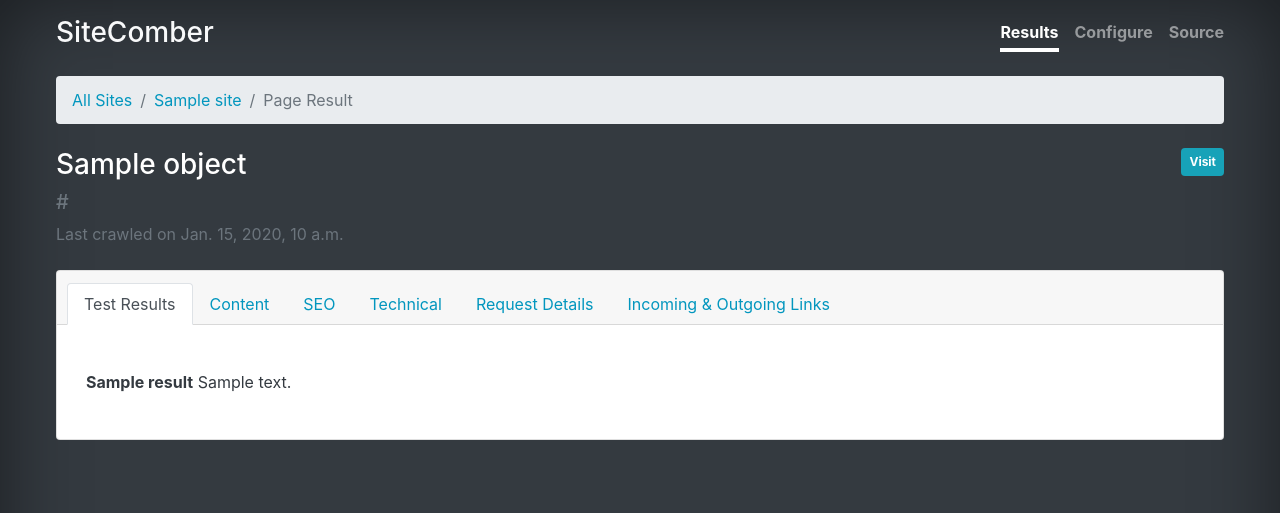
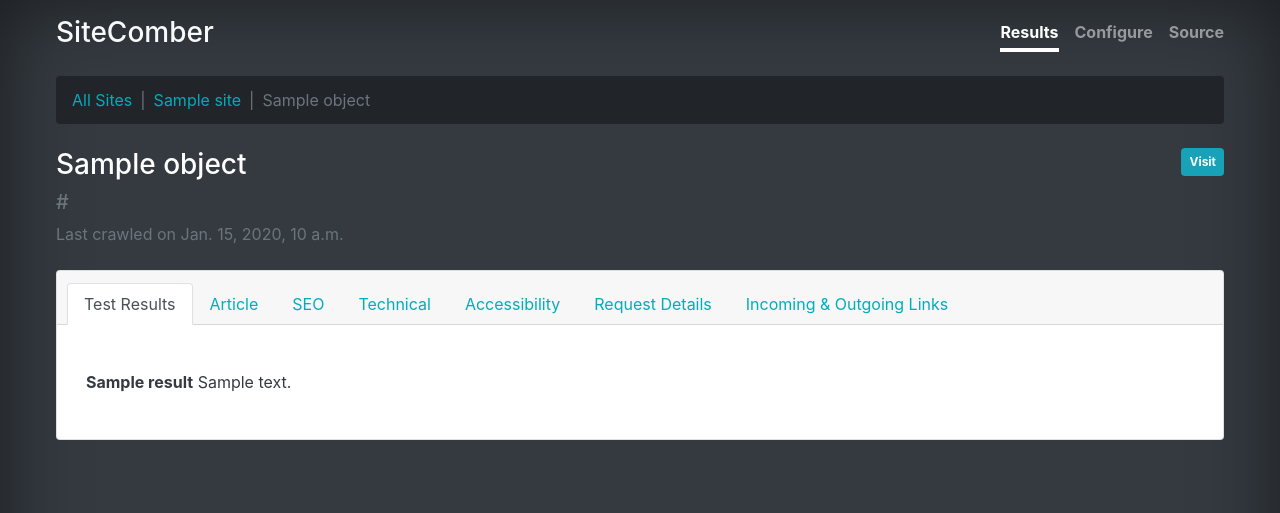
Before and after one commit to ninapavlich/sitecomber, a Django app: template sitecomber/apps/results/templates/results/pageresult_detail.html in a window 1280 px wide. Shown: the top 513 px of the page. Run offline with Django 3.2, Linux system fonts and the light colour scheme; the template is opened without the code that fills it: most values are stand-ins (such as "Sample title", 1, 10 or a date in 2020); parts of the project's set-up code (start-up, migrations or seed data) failed here and were passed over; some libraries are stand-ins or nearby versions.

Commit message:
minor optimizations

```diff
--- a/frontend/styles/_ui.scss
+++ b/frontend/styles/_ui.scss
@@ -1,3 +1,9 @@
+.breadcrumb{
+  background: $gray-900;
+}
+.breadcrumb-item + .breadcrumb-item::before{
+  content:"|";
+}
 dl{
   display: block;
   padding: 1em;
--- a/frontend/styles/_vars.scss
+++ b/frontend/styles/_vars.scss
@@ -36,7 +36,7 @@
   $grays
 );
 
-$blue:    #0296be !default;
+$blue:    #00adba !default;
 $indigo:  #6610f2 !default;
 $purple:  #6f42c1 !default;
 $pink:    #e83e8c !default;
--- a/sitecomber/apps/config/models.py
+++ b/sitecomber/apps/config/models.py
@@ -68,6 +68,7 @@
 
     @cached_property
     def page_results(self):
+        # TODO -- optimize with prefetch
         return PageResult.objects.filter(site_domain__site=self)
 
     @cached_property
--- a/sitecomber/apps/results/templates/results/pageresult_detail.html
+++ b/sitecomber/apps/results/templates/results/pageresult_detail.html
@@ -8,7 +8,7 @@
   <ol class="breadcrumb">
     <li class="breadcrumb-item"><a href="/">All Sites</a></li>
     <li class="breadcrumb-item"><a href="{% url 'site-detail' object.site_domain.site.pk %}">{{object.site_domain.site}}</a></li>
-    <li class="breadcrumb-item active" aria-current="page">Page Result</li>
+    <li class="breadcrumb-item active" aria-current="page">{{object.title}}</li>
   </ol>
 </nav>
 
@@ -37,13 +37,16 @@
         </li>
 
         <li class="nav-item">
-          <a class="nav-link" href="#content" role="tab" aria-controls="deals" aria-selected="false">Content</a>
+          <a class="nav-link" href="#article" role="tab" aria-controls="deals" aria-selected="false">Article</a>
         </li>
         <li class="nav-item">
           <a class="nav-link" href="#seo" role="tab" aria-controls="deals" aria-selected="false">SEO</a>
         </li>
         <li class="nav-item">
           <a class="nav-link" href="#technical" role="tab" aria-controls="deals" aria-selected="false">Technical</a>
+        </li>
+        <li class="nav-item">
+          <a class="nav-link" href="#accessibility" role="tab" aria-controls="deals" aria-selected="false">Accessibility</a>
         </li>
 
         <li class="nav-item">
@@ -72,16 +75,39 @@
         </div>
 
 
-        <div class="tab-pane" id="content" role="tabpanel">
-          Content TODO
+        <div class="tab-pane" id="article" role="tabpanel">
+          Aricle TODO
+          <div>Article preview and time estimate based on data from test</div>
+          <div>List of mis-spelled words</div>
         </div>
 
         <div class="tab-pane" id="seo" role="tabpanel">
           SEO TODO
+          <ul>
+            <li>Display page meta tags</li>
+            <li>Social media share info</li>
+            <li>Duplicate content warning</li>
+            <li>Sitemap warning</li>
+          </ul>
+
         </div>
 
         <div class="tab-pane" id="technical" role="tabpanel">
-          technical TODO
+          Technical TODO
+          <ul>
+            <li>HTML Validation</li>
+            <li>Page speed test via Google API</li>
+            <li>Validate server security (certificate, known vulnerabilities)</li>
+          </ul>
+
+        </div>
+
+        <div class="tab-pane" id="accessibility" role="tabpanel">
+          Accessibility TODO
+          <ul>
+            <li>Image and video alt text</li>
+          </ul>
+
         </div>
 
 
@@ -147,7 +173,7 @@
         <div class="tab-pane" id="links" role="tabpanel" aria-labelledby="deals-tab">
           <h4>Incoming links from within {{object.site_domain.site}}</h4>
           <ul class="list-unstyled">
-            {% for link in object.incoming_links.all %}
+            {% for link in object.incoming_links_with_prefetch.all %}
             <li class="my-1 clearfix"><a href="{% url 'page-result-detail' link.site_domain.site.pk link.pk %}">{{link.url}} <span class="status-code status-code-{{link.latest_status_code}}" title="{{link.latest_status_code}}"></span></a> <a class="float-right badge badge-info p-2" href="{{link.url}}" target="_blank">Visit</a></li>
             {% empty %}
             <li>No internal links to this page found yet.</li>
@@ -155,7 +181,7 @@
           </ul>
           <h4>Outgoing links</h4>
           <ul class="list-unstyled">
-            {% for link in object.outgoing_links.all %}
+            {% for link in object.outgoing_links_with_prefetch.all %}
             <li class="my-1 clearfix"><a href="{% url 'page-result-detail' link.site_domain.site.pk link.pk %}">{{link.url}} <span class="status-code status-code-{{link.latest_status_code}}" title="{{link.latest_status_code}}"></span></a> <a class="float-right badge badge-info p-2" href="{{link.url}}" target="_blank">Visit</a></li>
             {% empty %}
             <li>No outgoing links found on this page.</li>
```
Also changed, not shown: sitecomber/apps/results/models.py (+8 -0 lines), sitecomber/apps/tests/core.py (+1 -2 lines), sitecomber/apps/shared/static/main.css.
